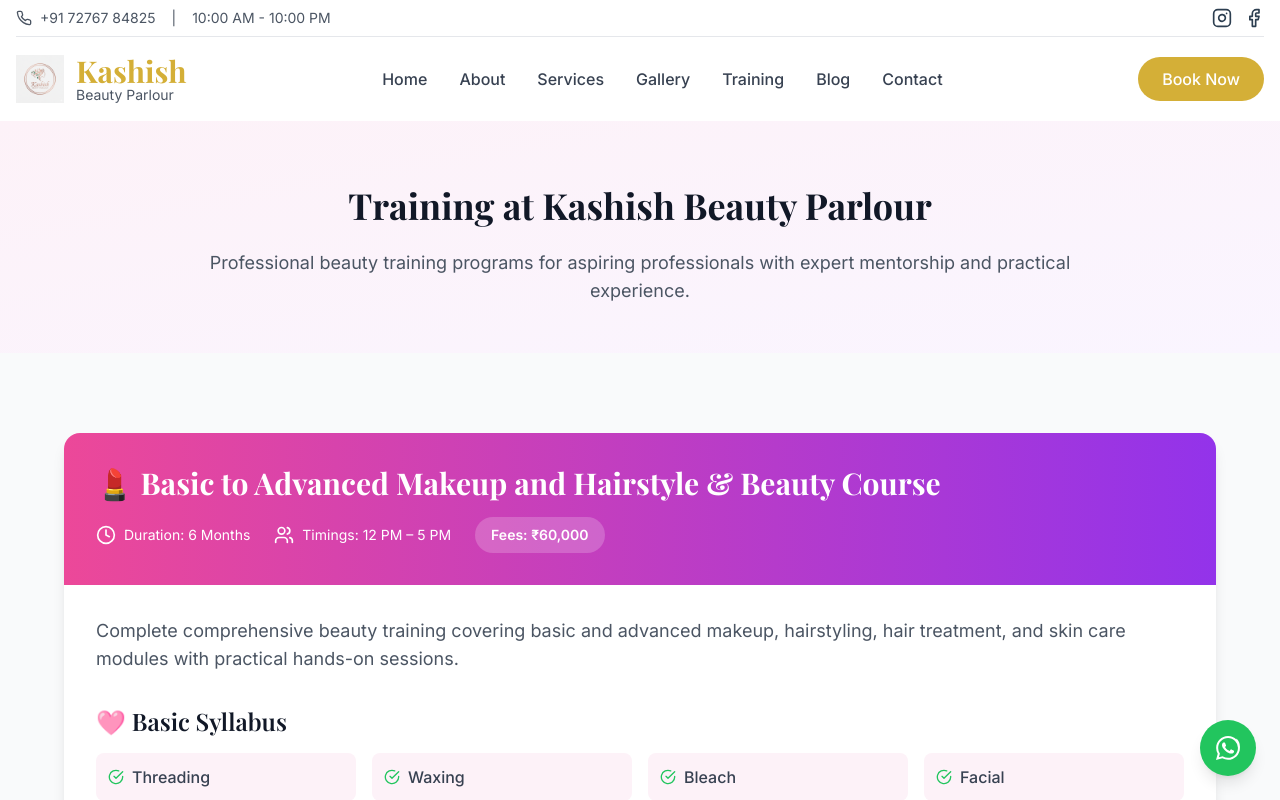
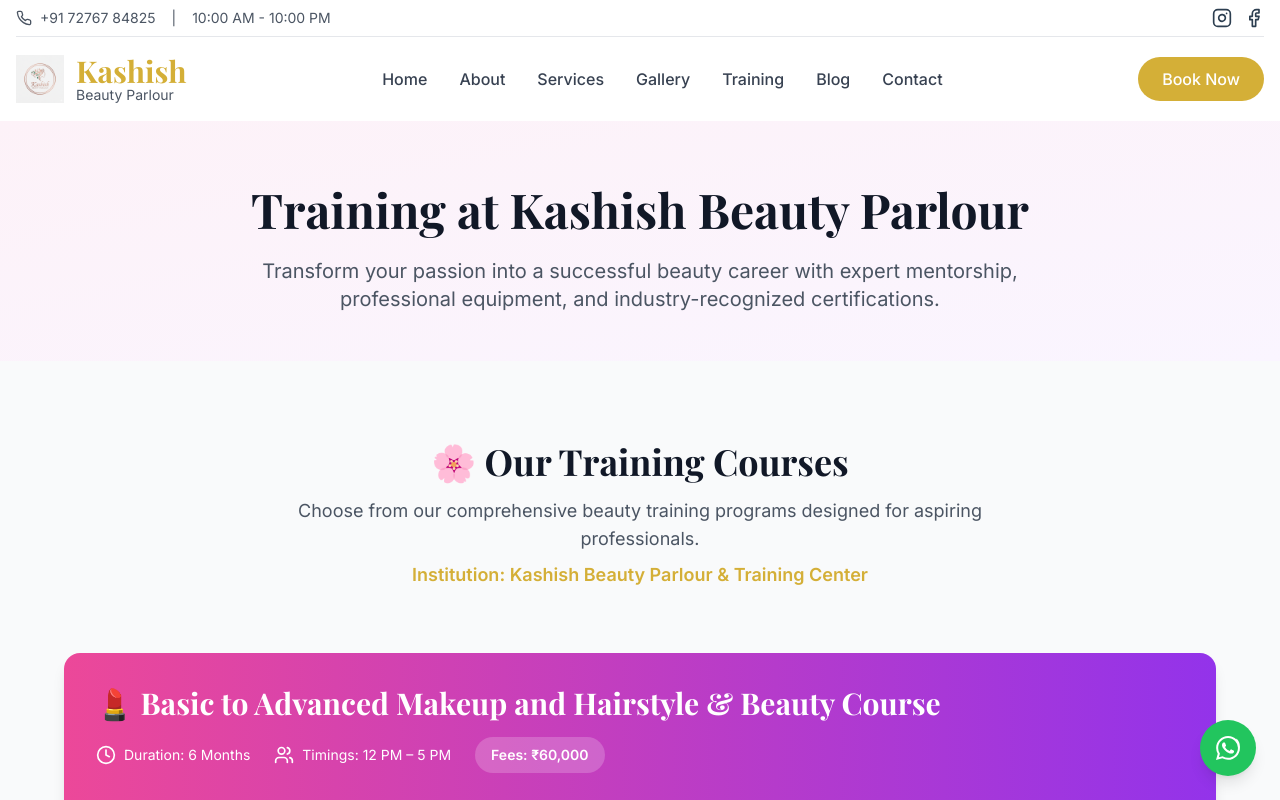
Before and after one commit to mangeshraut712/kashishbeautyparlour, a Next.js app: page /training in a window 1280 px wide. Shown: the top 800 px of the page. Built offline with nearby package versions, Linux system fonts and the light colour scheme; a web font is replaced by a local one.

Commit message:
Applied consistent design pattern for training page: header section with main title, subtitle, then section title '🌸 Our Training Courses' with description and institution info - matches the design approach used across all other pages

```diff
--- a/app/training/page.tsx
+++ b/app/training/page.tsx
@@ -15,19 +15,30 @@ export default function TrainingPage() {
       <section className="pt-16 pb-12 bg-gradient-to-br from-pink-50 to-purple-50">
         <div className="container mx-auto px-4">
           <div className="text-center max-w-4xl mx-auto">
-            <h1 className="text-3xl md:text-4xl font-heading font-bold text-gray-900 mb-6">
+            <h1 className="text-3xl md:text-5xl font-heading font-bold text-gray-900 mb-6">
               Training at Kashish Beauty Parlour
             </h1>
-            <p className="text-gray-600 text-lg">
-              Professional beauty training programs for aspiring professionals with expert mentorship and practical experience.
+            <p className="text-lg md:text-xl text-gray-600 max-w-3xl mx-auto">
+              Transform your passion into a successful beauty career with expert mentorship, professional equipment, and industry-recognized certifications.
             </p>
           </div>
         </div>
       </section>
 
-      {/* Courses Section */}
+      {/* Training Courses Section */}
       <section className="py-20 bg-gray-50">
         <div className="container mx-auto px-4">
+          <div className="text-center max-w-3xl mx-auto mb-16">
+            <h2 className="text-3xl md:text-4xl font-heading font-bold text-gray-900 mb-4">
+              🌸 Our Training Courses
+            </h2>
+            <p className="text-gray-600 text-lg">
+              Choose from our comprehensive beauty training programs designed for aspiring professionals.
+            </p>
+            <p className="text-primary font-semibold text-lg mt-2">
+              Institution: Kashish Beauty Parlour & Training Center
+            </p>
+          </div>
 
           {courses.map((course) => (
             <div
```
